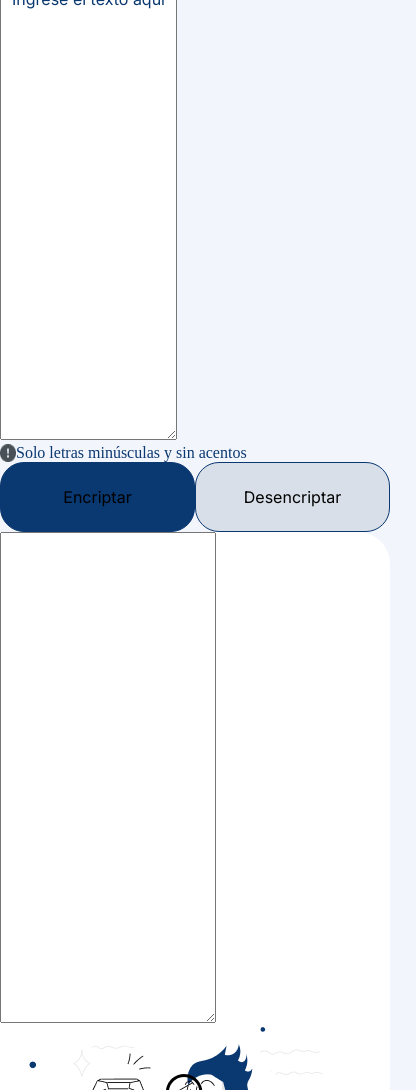
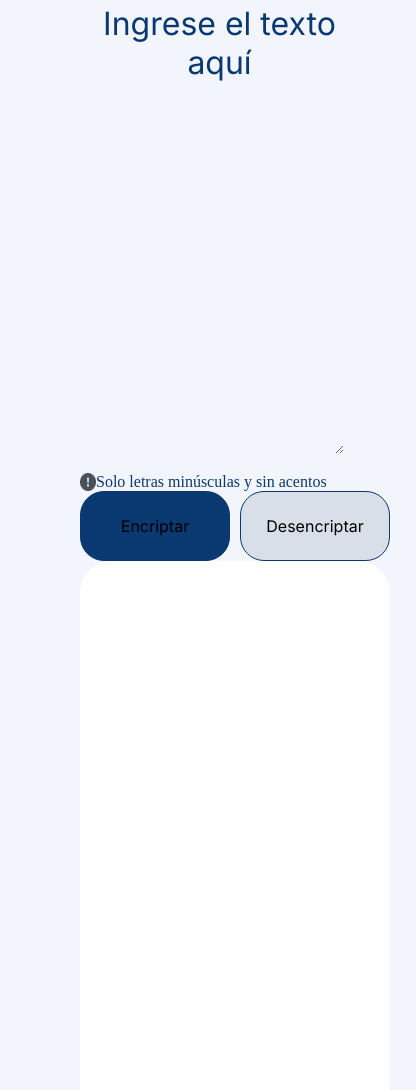
Before and after one commit to alezekone/EncriptadorONE, a plain HTML site: page index.html in a window 390 px wide. Shown: the part 64-1154 px from the top of the page, 416 px wide, since content can reach past the window. Drawn offline with Linux system fonts and the light colour scheme.

Commit message:
Funcionalidad completa. Responsive. Mejores estilos, aunque le falta mejorar.

```diff
--- a/styles/styles.css
+++ b/styles/styles.css
@@ -22,10 +22,18 @@ body{
 
 main {
     display: flex;
+    margin-left: 80px;
+}
+
+.seccion_entrada_botones{
+    display: flex;
+    flex-direction: column;
+    gap: 20px;
 }
 .seccion__salida {
     background-color: var(--color-terciario);
     border-radius: 32px;
+    box-sizing: border-box;
 }
 
 .advertencia {
@@ -35,22 +43,45 @@ main {
 /*********** Text Areas ************/
 
 .text-area {
+    border: none;
+}
 
+#areaDeTextoDeEntrada{
+    background-color: var(--color-primario);
+    width: 80%;
+    height: 80%;
+    box-sizing: border-box;
+    margin:5%;
+    /*text-transform: lowercase;*/
+    border: none;
 }
 
 #areaDeTextoDeEntrada::placeholder {
     font-family: var(--fuente-inter);
     font-optical-sizing: auto;
-    font-size: 16px;
+    font-size: 32px;
     font-weight: 400;
     font-style: normal;
     text-align: center;
-    color: var(--color-secundario)
+    color: var(--color-secundario);
+    width: 100%;
+    box-sizing: border-box;
+    border: none;
 }
 
 #areaDeTextoDeSalida {
+    font-family: var(--fuente-inter);
+    font-optical-sizing: auto;
+    font-size: 32px;
+    font-weight: 400;
+    font-style: normal;
+    color: var(--color-secundario);
     padding: 5%;
-    width:auto;
+    width: 80%;
+    height: 80%;
+    justify-content: center;
+    box-sizing: border-box;
+    margin:5%;
     /*background-color: red;*/
 }
 
@@ -95,10 +126,12 @@ main {
     main {
         display: flex;
         flex-direction:row;
+        gap: 10px;
     }
     .botones_ppales {
         display: flex;
         flex-direction:row;
+        gap: 10px;
     }
 }
 
@@ -112,6 +145,7 @@ main {
     .botones_ppales {
         display: flex;
         flex-direction:row;
+        gap: 10px;
     }
 }
 
@@ -125,5 +159,6 @@ main {
     .botones_ppales {
         display: flex;
         flex-direction: column;
+        gap: 10px;
     }
 }
```
